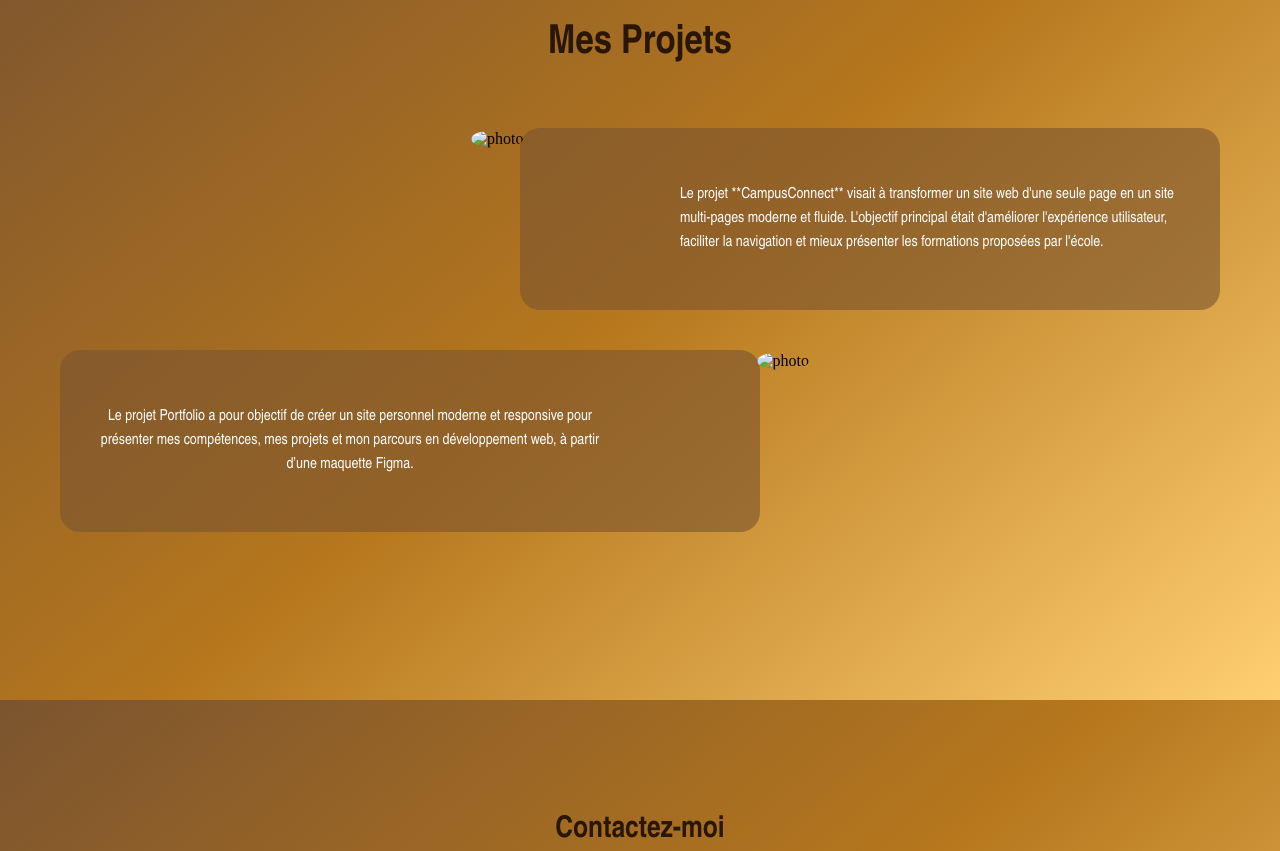
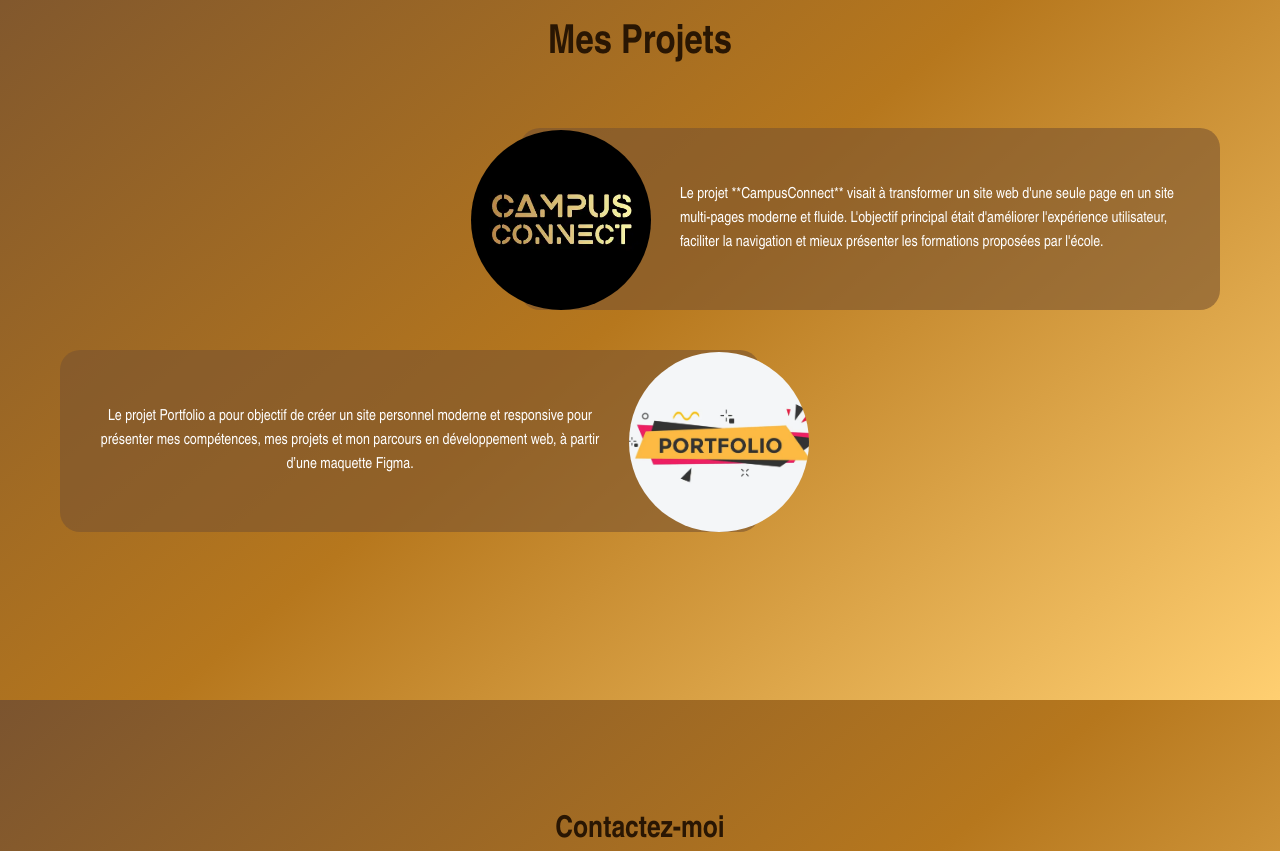
Before and after one commit to souad5017/Portfolio-web, a plain HTML site: page index.html in a window 1280 px wide. Shown: the part 1700-2551 px from the top of the page. Drawn offline with Linux system fonts and the light colour scheme; the site is published under a folder, as on GitHub Pages, so addresses that start at the root find nothing.

Commit message:
Fix image source paths in index.html

```diff
--- a/index.html
+++ b/index.html
@@ -25,7 +25,7 @@
     <section id="accueil">
         <div class="hero-content">
             <div class="hero-img">
-                <img src="/1/WhatsApp Image 2025-10-15 at 11.54.18.jpeg" width="200px" alt="photo">
+                <img src="1/WhatsApp Image 2025-10-15 at 11.54.18.jpeg" width="200px" alt="photo">
             </div>
             <div class="hero-text">
                 <h1>EL BARJIJI SOUAD</h1>
@@ -85,7 +85,7 @@
             <div class="projets-cards-1">
 
                 <div class="projets-img1">
-                    <img src="/1/original-68e5a1869d02b252965055.webp" alt="photo">
+                    <img src="1/original-68e5a1869d02b252965055.webp" alt="photo">
                 </div>
                 <p>Le projet **CampusConnect** visait à transformer un site web d'une seule page en un site multi-pages
                     moderne et fluide. L'objectif principal était d'améliorer l'expérience utilisateur, faciliter la
@@ -93,7 +93,7 @@
             </div>
             <div class="projets-cards-2">
                 <div class="projets-img2">
-                    <img src="/1/11067273-botao-portfolio-bolha-do-discurso-de-portfolio-banner-web-colorido-de-portfolio-ilustracaoial-vetor-68ec284debcde951054813.webp"
+                    <img src="1/11067273-botao-portfolio-bolha-do-discurso-de-portfolio-banner-web-colorido-de-portfolio-ilustracaoial-vetor-68ec284debcde951054813.webp"
                         alt="photo">
                 </div>
                 <p>Le projet Portfolio a pour objectif de créer un site personnel moderne et
```
